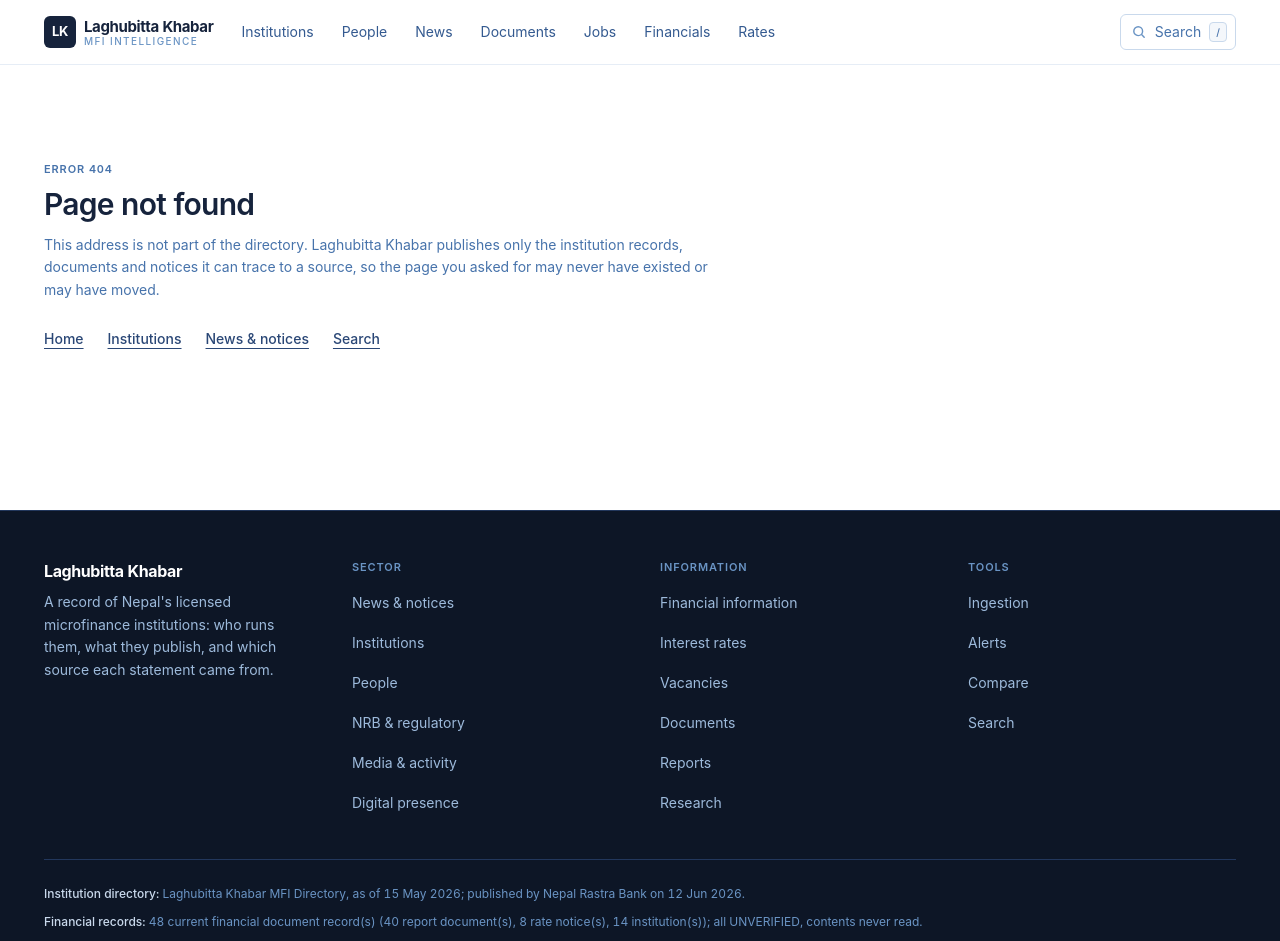
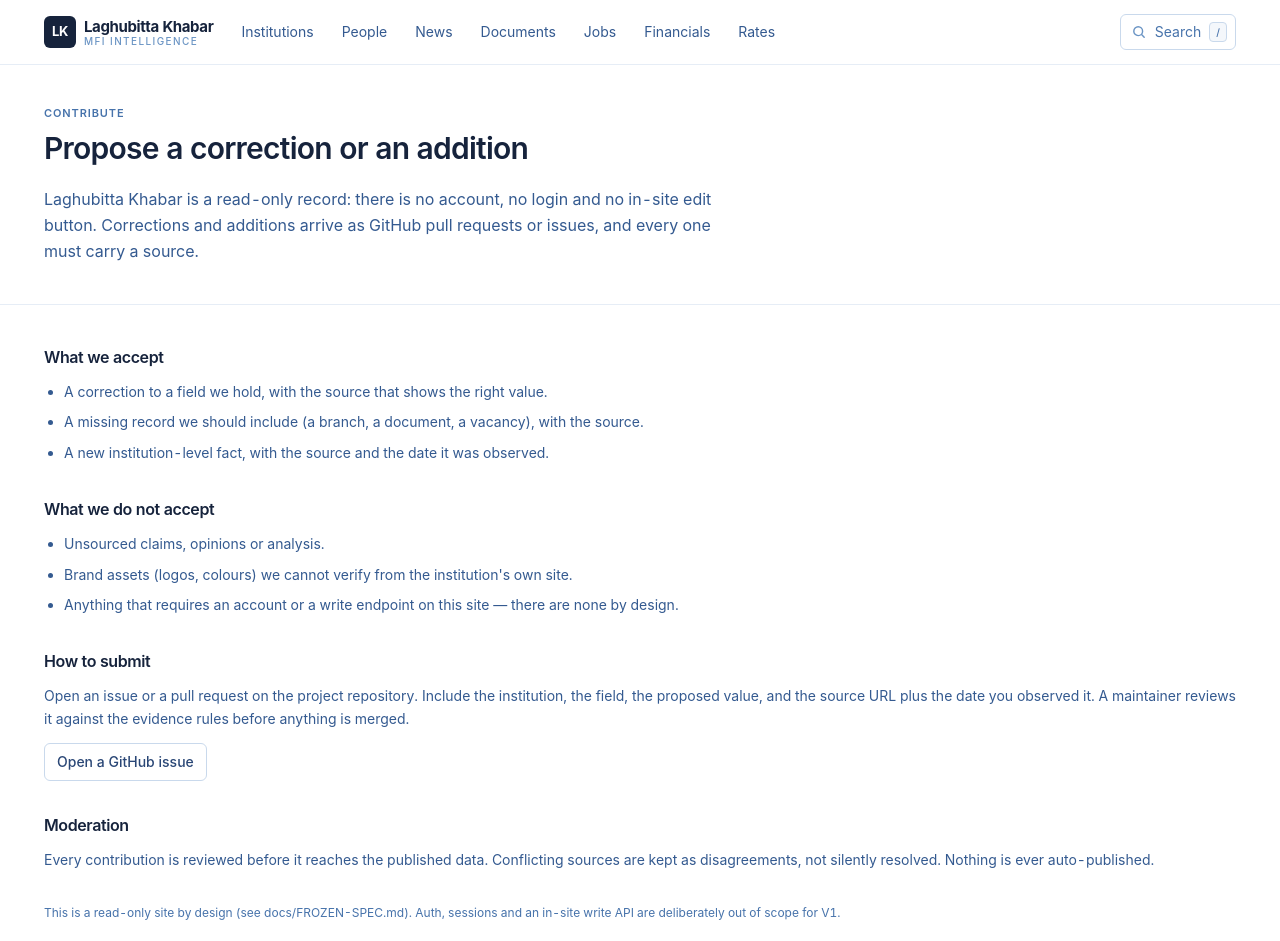
Before and after one commit to subashnp169/laghubitta-khabar, a Next.js app: page /laghubitta-khabar/contribute in a window 1280 px wide. Before the commit this address had no page. Shown: the top 941 px of the page. Built offline with nearby package versions, Linux system fonts and the light colour scheme.

Commit message:
feat: P11 contribution surface (read-only intake via GitHub) + smoke

```diff
--- a/package.json
+++ b/package.json
@@ -75,6 +75,7 @@
     "smoke:diff-alerts": "tsx scripts/smoke-diff-alerts.ts",
     "smoke:media-p10": "tsx scripts/smoke-media-p10.ts",
     "smoke:digital-p7": "tsx scripts/smoke-digital-p7.ts",
+    "smoke:contribute-p11": "tsx scripts/smoke-contribute-p11.ts",
     "smoke:a11y": "tsx scripts/smoke-a11y.ts",
     "smoke:perf": "tsx scripts/smoke-perf.ts",
     "smoke:ui-states": "tsx scripts/smoke-ui-states.ts",
--- /dev/null
+++ b/scripts/smoke-contribute-p11.ts
@@ -0,0 +1,39 @@
+// ============================================================================
+// P11 — contribution / auth / moderation contract.
+//
+// The frozen spec fixes a read-only public surface with no write path. This
+// smoke locks that invariant plus the read-only intake surface:
+//   * every API route is GET (no write methods anywhere in the contract);
+//   * no write endpoints in lib/api/routes.ts;
+//   * /contribute page exists and states the read-only rule;
+//   * footer links to /contribute.
+//
+// Run: npm run smoke:contribute-p11
+// ============================================================================
+import { readFileSync } from "node:fs";
+import { join } from "node:path";
+
+let pass = 0;
+let fail = 0;
+function check(name: string, cond: boolean): void {
+  if (cond) { pass += 1; console.log("  ok  ", name); }
+  else { fail += 1; console.log("  FAIL", name); }
+}
+
+const root = join(__dirname, "..");
+const read = (rel: string) => readFileSync(join(root, rel), "utf8");
+
+const routes = read("lib/api/routes.ts");
+check("every API route is GET", !/method:\s*"(POST|PUT|PATCH|DELETE)"/.test(routes));
+check("no write verbs in routes", !/\b(POST|PUT|PATCH|DELETE)\b/.test(routes.replace(/\/\/.*/g, "")));
+
+const page = read("src/app/contribute/page.tsx");
+check("contribute page exists", page.length > 0);
+check("contribute page states read-only", page.includes("read-only") || page.includes("read only"));
+check("contribute page links to GitHub", page.includes("github.com"));
+
+const footer = read("src/components/layout/Footer.tsx");
+check("footer links to /contribute", footer.includes('href: "/contribute"'));
+
+console.log(`\nsmoke:contribute-p11: ${pass} passed, ${fail} failed`);
+if (fail > 0) process.exit(1);
--- /dev/null
+++ b/src/app/contribute/page.tsx
@@ -0,0 +1,74 @@
+import type { Metadata } from "next";
+import Link from "next/link";
+import { Container, PageHeader } from "@/components/ui/Section";
+
+export const metadata: Metadata = {
+  title: "Contribute",
+  description:
+    "How to propose a correction or an addition to Laghubitta Khabar's records. Contributions go through GitHub; nothing is accepted without a source.",
+};
+
+export default function ContributePage() {
+  return (
+    <>
+      <PageHeader eyebrow="Contribute" title="Propose a correction or an addition">
+        <p className="max-w-2xl text-base leading-relaxed text-mfi-600">
+          Laghubitta Khabar is a read-only record: there is no account, no login and no in-site edit button.
+          Corrections and additions arrive as GitHub pull requests or issues, and every one must carry a source.
+        </p>
+      </PageHeader>
+
+      <Container className="py-8 sm:py-10 space-y-8">
+        <section>
+          <h2 className="text-base font-semibold tracking-tight text-mfi-900">What we accept</h2>
+          <ul className="mt-3 list-disc space-y-2 pl-5 text-sm leading-relaxed text-mfi-600">
+            <li>A correction to a field we hold, with the source that shows the right value.</li>
+            <li>A missing record we should include (a branch, a document, a vacancy), with the source.</li>
+            <li>A new institution-level fact, with the source and the date it was observed.</li>
+          </ul>
+        </section>
+
+        <section>
+          <h2 className="text-base font-semibold tracking-tight text-mfi-900">What we do not accept</h2>
+          <ul className="mt-3 list-disc space-y-2 pl-5 text-sm leading-relaxed text-mfi-600">
+            <li>Unsourced claims, opinions or analysis.</li>
+            <li>Brand assets (logos, colours) we cannot verify from the institution&apos;s own site.</li>
+            <li>Anything that requires an account or a write endpoint on this site — there are none by design.</li>
+          </ul>
+        </section>
+
+        <section>
+          <h2 className="text-base font-semibold tracking-tight text-mfi-900">How to submit</h2>
+          <p className="mt-3 text-sm leading-relaxed text-mfi-600">
+            Open an issue or a pull request on the project repository. Include the institution, the field, the
+            proposed value, and the source URL plus the date you observed it. A maintainer reviews it against
+            the evidence rules before anything is merged.
+          </p>
+          <p className="mt-3">
+            <a
+              href="https://github.com/subashnp169/laghubitta-khabar/issues/new"
+              className="inline-flex items-center rounded-md border border-mfi-200 bg-white px-3 py-2 text-sm font-medium text-mfi-700 underline-offset-2 transition-colors hover:border-mfi-300 hover:bg-mfi-50"
+              rel="noopener noreferrer"
+              target="_blank"
+            >
+              Open a GitHub issue
+            </a>
+          </p>
+        </section>
+
+        <section>
+          <h2 className="text-base font-semibold tracking-tight text-mfi-900">Moderation</h2>
+          <p className="mt-3 text-sm leading-relaxed text-mfi-600">
+            Every contribution is reviewed before it reaches the published data. Conflicting sources are kept as
+            disagreements, not silently resolved. Nothing is ever auto-published.
+          </p>
+        </section>
+
+        <p className="text-xs leading-relaxed text-mfi-500">
+          This is a read-only site by design (see docs/FROZEN-SPEC.md). Auth, sessions and an in-site write
+          API are deliberately out of scope for V1.
+        </p>
+      </Container>
+    </>
+  );
+}
--- a/src/components/layout/Footer.tsx
+++ b/src/components/layout/Footer.tsx
@@ -45,6 +45,7 @@
         { href: "/alerts", label: "Alerts" },
         { href: "/compare", label: "Compare" },
         { href: "/search", label: "Search" },
+        { href: "/contribute", label: "Contribute" },
       ],
     },
   ];
```
Also changed, not shown: 2 other files (tests, documents, lock files or other folders).
